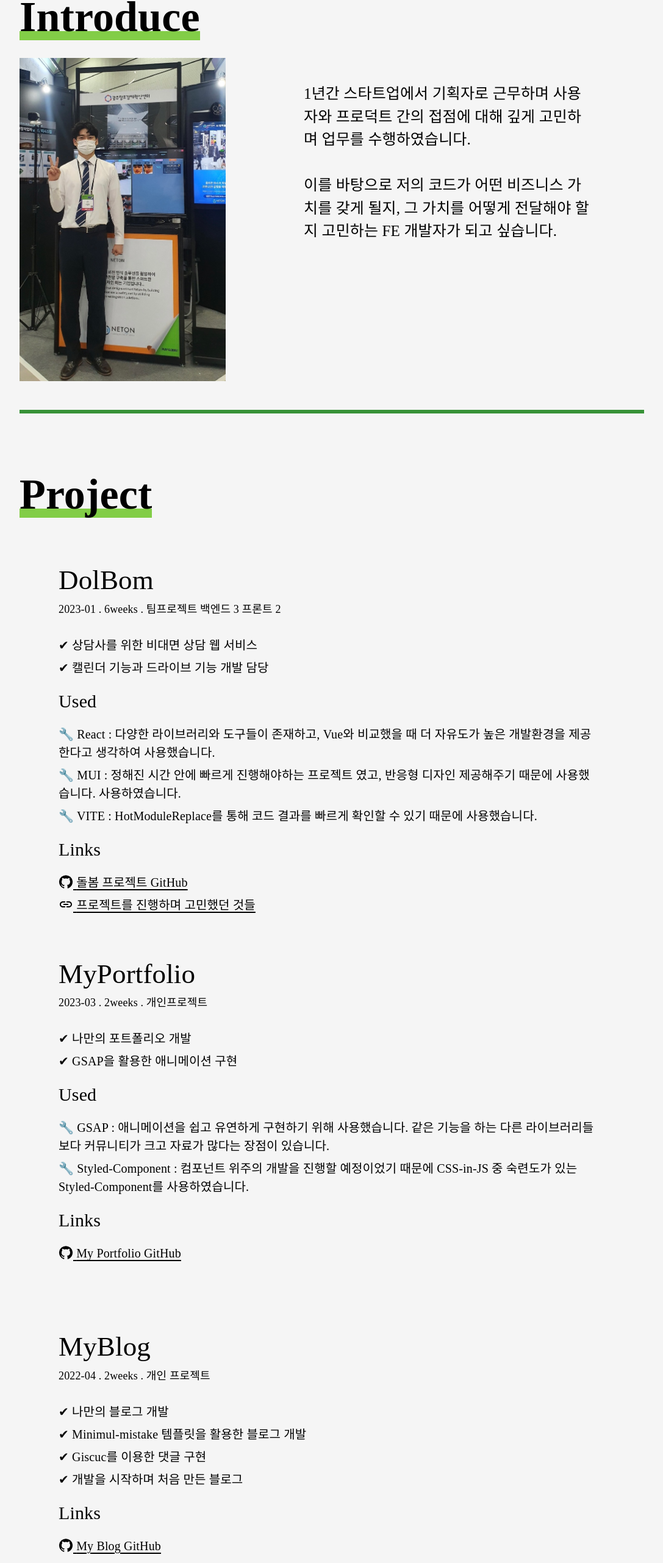
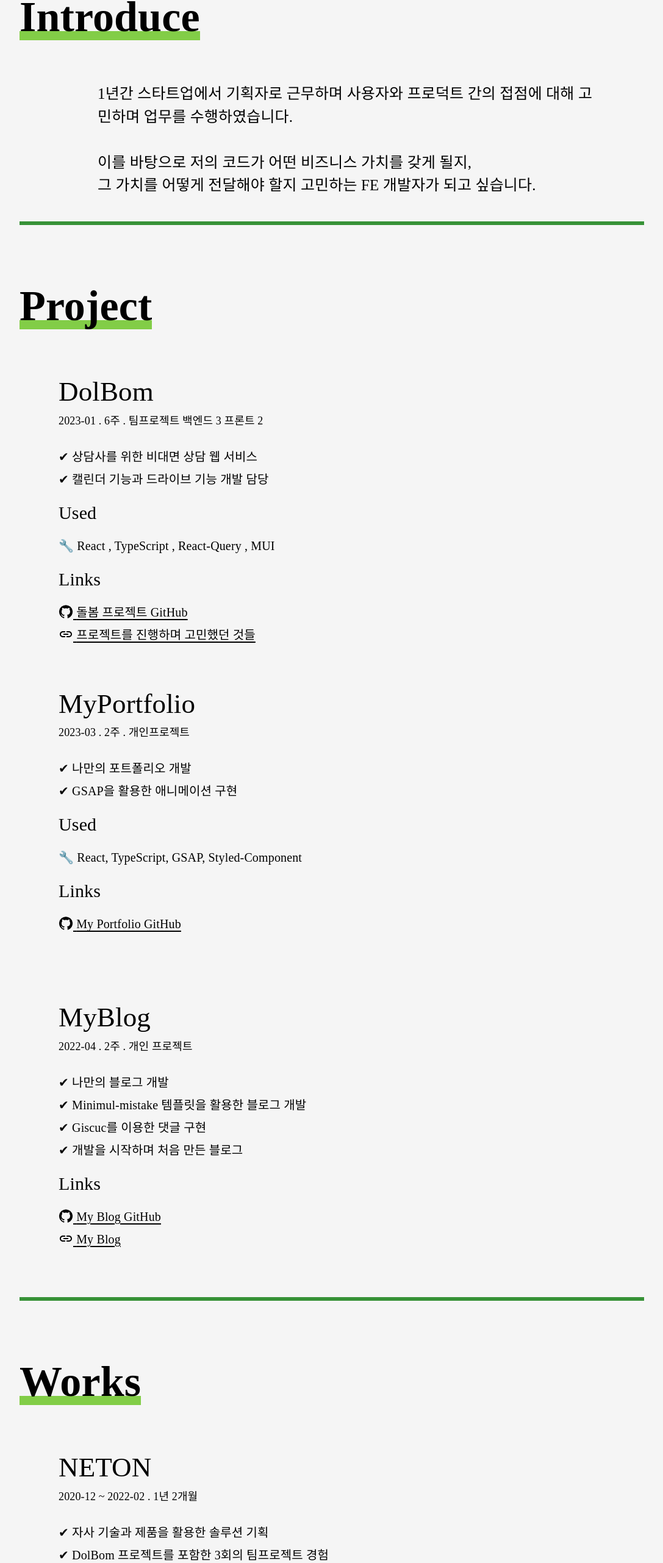
Before and after one commit to dailybetter/GSAP_practice, a React (Vite) app in the folder gsap_practice/: page / in a window 1280 px wide. Shown: the part 945-3508 px from the top of the page at 61% size, without its empty margins (88-1175 px from the left). Built offline with nearby package versions, Linux system fonts and the light colour scheme; a web font is replaced by a local one.

Commit message:
Feat: emailClick event

```diff
--- a/gsap_practice/package.json
+++ b/gsap_practice/package.json
@@ -18,6 +18,7 @@
     "gsap": "^3.11.4",
     "package.json": "^2.0.1",
     "react": "^18.2.0",
+    "react-confetti-explosion": "^2.0.2",
     "react-dom": "^18.2.0",
     "styled-components": "^5.3.6"
   },
--- a/gsap_practice/src/App.tsx
+++ b/gsap_practice/src/App.tsx
@@ -42,7 +42,6 @@ const Section = styled.section`
 `;
 
 gsap.registerPlugin(ScrollTrigger);
-
 function App() {
   return (
     <ThemeProvider theme={theme}>
--- a/gsap_practice/src/components/body/contents/Educations/Ssafy.tsx
+++ b/gsap_practice/src/components/body/contents/Educations/Ssafy.tsx
@@ -5,7 +5,7 @@ export const Ssafy = () => {
     <>
       <Styled.CardContentTitle>삼성 청년 SW 아카데미</Styled.CardContentTitle>
       <Styled.CardContentPeriod>
-        2022-07 ~ 2023-06 . 1year . 현재 진행중
+        2022-07 ~ 2023-06 . 1년 . 현재 진행중
       </Styled.CardContentPeriod>
       <Styled.CardExplainContainer>
         <Styled.CardExPlain>
--- a/gsap_practice/src/components/body/contents/IntroContents.tsx
+++ b/gsap_practice/src/components/body/contents/IntroContents.tsx
@@ -3,12 +3,12 @@ import * as Styled from '../styled';
 export const IntroContents = () => {
   return (
     <Styled.IntroBodyContent>
-      1년간 스타트업에서 기획자로 근무하며 사용자와 프로덕트 간의 접점에 대해 깊게
-      고민하며 업무를 수행하였습니다.
+      1년간 스타트업에서 기획자로 근무하며 사용자와 프로덕트 간의 접점에 대해 고민하며
+      업무를 수행하였습니다.
       <br></br>
       <br></br>
-      이를 바탕으로 저의 코드가 어떤 비즈니스 가치를 갖게 될지, 그 가치를 어떻게 전달해야
-      할지 고민하는 FE 개발자가 되고 싶습니다.
+      이를 바탕으로 저의 코드가 어떤 비즈니스 가치를 갖게 될지,
+      <br></br>그 가치를 어떻게 전달해야 할지 고민하는 FE 개발자가 되고 싶습니다.
     </Styled.IntroBodyContent>
   );
 };
--- a/gsap_practice/src/components/body/contents/Projects/Blog.tsx
+++ b/gsap_practice/src/components/body/contents/Projects/Blog.tsx
@@ -4,9 +4,7 @@ export const MyBlog = () => {
   return (
     <>
       <Styled.CardContentTitle>MyBlog</Styled.CardContentTitle>
-      <Styled.CardContentPeriod>
-        2022-04 . 2weeks . 개인 프로젝트
-      </Styled.CardContentPeriod>
+      <Styled.CardContentPeriod>2022-04 . 2주 . 개인 프로젝트</Styled.CardContentPeriod>
       <Styled.CardExplainContainer>
         <Styled.CardExPlain>✔ 나만의 블로그 개발</Styled.CardExPlain>
         <Styled.CardExPlain>
--- a/gsap_practice/src/components/body/contents/Projects/DolBom.tsx
+++ b/gsap_practice/src/components/body/contents/Projects/DolBom.tsx
@@ -5,24 +5,13 @@ export const DolBom = () => {
     <>
       <Styled.CardContentTitle>DolBom</Styled.CardContentTitle>
       <Styled.CardContentPeriod>
-        2023-01 . 6weeks . 팀프로젝트 백엔드 3 프론트 2
+        2023-01 . 6주 . 팀프로젝트 백엔드 3 프론트 2
       </Styled.CardContentPeriod>
       <Styled.CardExplainContainer>
         <Styled.CardExPlain>✔ 상담사를 위한 비대면 상담 웹 서비스</Styled.CardExPlain>
         <Styled.CardExPlain>✔ 캘린더 기능과 드라이브 기능 개발 담당</Styled.CardExPlain>
         <Styled.CardMediumTitle>Used</Styled.CardMediumTitle>
-        <Styled.CardExPlain>
-          🔧 React : 다양한 라이브러리와 도구들이 존재하고, Vue와 비교했을 때 더 자유도가
-          높은 개발환경을 제공한다고 생각하여 사용했습니다.
-        </Styled.CardExPlain>
-        <Styled.CardExPlain>
-          🔧 MUI : 정해진 시간 안에 빠르게 진행해야하는 프로젝트 였고, 반응형 디자인
-          제공해주기 때문에 사용했습니다. 사용하였습니다.
-        </Styled.CardExPlain>
-        <Styled.CardExPlain>
-          🔧 VITE : HotModuleReplace를 통해 코드 결과를 빠르게 확인할 수 있기 때문에
-          사용했습니다.
-        </Styled.CardExPlain>
+        <Styled.CardExPlain>🔧 React , TypeScript , React-Query , MUI</Styled.CardExPlain>
         <Styled.CardMediumTitle>Links</Styled.CardMediumTitle>
         <Links
           text="돌봄 프로젝트 GitHub"
--- a/gsap_practice/src/components/body/contents/Projects/PortFolio.tsx
+++ b/gsap_practice/src/components/body/contents/Projects/PortFolio.tsx
@@ -4,18 +4,13 @@ export const MyPortfolio = () => {
   return (
     <>
       <Styled.CardContentTitle>MyPortfolio</Styled.CardContentTitle>
-      <Styled.CardContentPeriod>2023-03 . 2weeks . 개인프로젝트</Styled.CardContentPeriod>
+      <Styled.CardContentPeriod>2023-03 . 2주 . 개인프로젝트</Styled.CardContentPeriod>
       <Styled.CardExplainContainer>
         <Styled.CardExPlain>✔ 나만의 포트폴리오 개발</Styled.CardExPlain>
         <Styled.CardExPlain>✔ GSAP을 활용한 애니메이션 구현</Styled.CardExPlain>
         <Styled.CardMediumTitle>Used</Styled.CardMediumTitle>
         <Styled.CardExPlain>
-          🔧 GSAP : 애니메이션을 쉽고 유연하게 구현하기 위해 사용했습니다. 같은 기능을
-          하는 다른 라이브러리들 보다 커뮤니티가 크고 자료가 많다는 장점이 있습니다.
-        </Styled.CardExPlain>
-        <Styled.CardExPlain>
-          🔧 Styled-Component : 컴포넌트 위주의 개발을 진행할 예정이었기 때문에 CSS-in-JS
-          중 숙련도가 있는 Styled-Component를 사용하였습니다.
+          🔧 React, TypeScript, GSAP, Styled-Component
         </Styled.CardExPlain>
         <Styled.CardMediumTitle>Links</Styled.CardMediumTitle>
         <Links
--- /dev/null
+++ b/gsap_practice/src/components/body/contents/Works.tsx
@@ -0,0 +1,16 @@
+import * as Styled from '../styled';
+
+export const Works = () => {
+  return (
+    <>
+      <Styled.CardContentTitle>NETON</Styled.CardContentTitle>
+      <Styled.CardContentPeriod>2020-12 ~ 2022-02 . 1년 2개월</Styled.CardContentPeriod>
+      <Styled.CardExplainContainer>
+        <Styled.CardExPlain>✔ 자사 기술과 제품을 활용한 솔루션 기획</Styled.CardExPlain>
+        <Styled.CardExPlain>
+          ✔ DolBom 프로젝트를 포함한 3회의 팀프로젝트 경험
+        </Styled.CardExPlain>
+      </Styled.CardExplainContainer>
+    </>
+  );
+};
--- a/gsap_practice/src/components/body/index.tsx
+++ b/gsap_practice/src/components/body/index.tsx
@@ -7,10 +7,24 @@ import { DolBom } from './contents/Projects/DolBom';
 import { MyPortfolio } from './contents/Projects/PortFolio';
 import { FadeInUp } from '../gsap/FadeinUp';
 import { Ssafy } from './contents/Educations/Ssafy';
-import { Wanted } from './contents/Educations/Wanted';
+import ConfettiExplosion from 'react-confetti-explosion';
+// import { Wanted } from './contents/Educations/Wanted';
 import { MyBlog } from './contents/Projects/Blog';
 import { FadeInOpacity } from '../gsap/FadeinOpacity';
+import { Works } from './contents/Works';
+import { useState } from 'react';
 export const Body = () => {
+  const [isExploding, setIsExploding] = useState(false);
+  const EmailClick = () => {
+    setIsExploding(!isExploding);
+  };
+  const tinyExplodeProps = {
+    force: 0.4,
+    duration: 2000,
+    particlecount: 30,
+    floorheight: 500,
+    floorwidth: 300,
+  };
   return (
     <Styled.Container>
       <Styled.Contents>
@@ -24,9 +38,6 @@ export const Body = () => {
           </Styled.StyledBodyTitle>
           <FadeInUp delay={0.3}>
             <Styled.IntroContainer>
-              <Styled.ImgWrapper>
-                <img src="/aicon.jpg" alt="Myprofile" />
-              </Styled.ImgWrapper>
               <Styled.CardContentArea>
                 <IntroContents />
               </Styled.CardContentArea>
@@ -66,6 +77,21 @@ export const Body = () => {
           <Styled.StyledBodyTitle>
             <FadeInContent delay={1}>
               <UnderLine color={LIGHT_GREEN} delay={1}>
+                Works
+              </UnderLine>
+            </FadeInContent>
+          </Styled.StyledBodyTitle>
+          <FadeInUp delay={0.3}>
+            <Styled.CardTitleArea>
+              <Works />
+            </Styled.CardTitleArea>
+          </FadeInUp>
+        </Styled.Card>
+        <Styled.Divider />
+        <Styled.Card>
+          <Styled.StyledBodyTitle>
+            <FadeInContent delay={1}>
+              <UnderLine color={LIGHT_GREEN} delay={1}>
                 Education
               </UnderLine>
             </FadeInContent>
@@ -74,20 +100,16 @@ export const Body = () => {
             <Styled.CardTitleArea>
               <Ssafy />
             </Styled.CardTitleArea>
-            {/* <Styled.CardContentArea></Styled.CardContentArea> */}
-          </FadeInUp>
-          <FadeInUp delay={0.3}>
-            <Styled.CardTitleArea>
-              <Wanted />
-            </Styled.CardTitleArea>
-            <Styled.CardContentArea></Styled.CardContentArea>
           </FadeInUp>
         </Styled.Card>
-        <FadeInOpacity delay={1}>
+        <FadeInOpacity delay={0.3}>
           <Styled.Footer>
+            {isExploding && <ConfettiExplosion {...tinyExplodeProps} />}
             관심으로 읽어주셔서 감사합니다. 연락주신다면 24시간 내로 답변 드리겠습니다.
             <br />
-            <a href="mailto:rth634@naver.com">rth634@naver.com</a>
+            <a href="mailto:rth634@naver.com" onClick={EmailClick}>
+              rth634@naver.com
+            </a>
           </Styled.Footer>
         </FadeInOpacity>
       </Styled.Contents>
--- a/gsap_practice/src/components/body/styled.tsx
+++ b/gsap_practice/src/components/body/styled.tsx
@@ -51,6 +51,7 @@ export const IntroBodyContent = styled.div`
   @media ${(props) => props.theme.tablet} {
     font-family: 'SpoqaRegular';
     font-size: 20px;
+    max-width: 80%;
   }
   @media ${(props) => props.theme.mobile} {
     font-family: 'SpoqaRegular';
```
Also changed, not shown: 1 other file (tests, documents, lock files or other folders).
